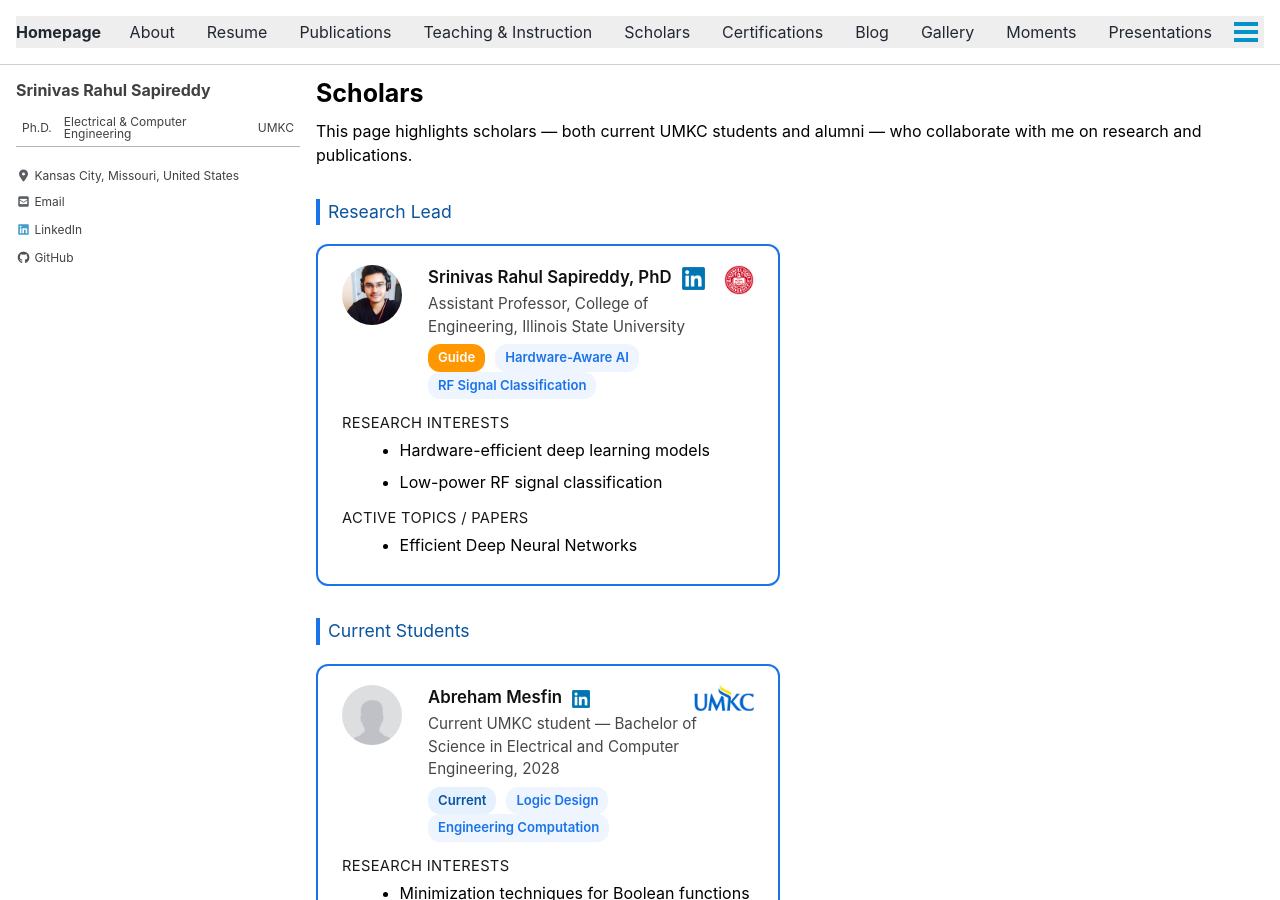
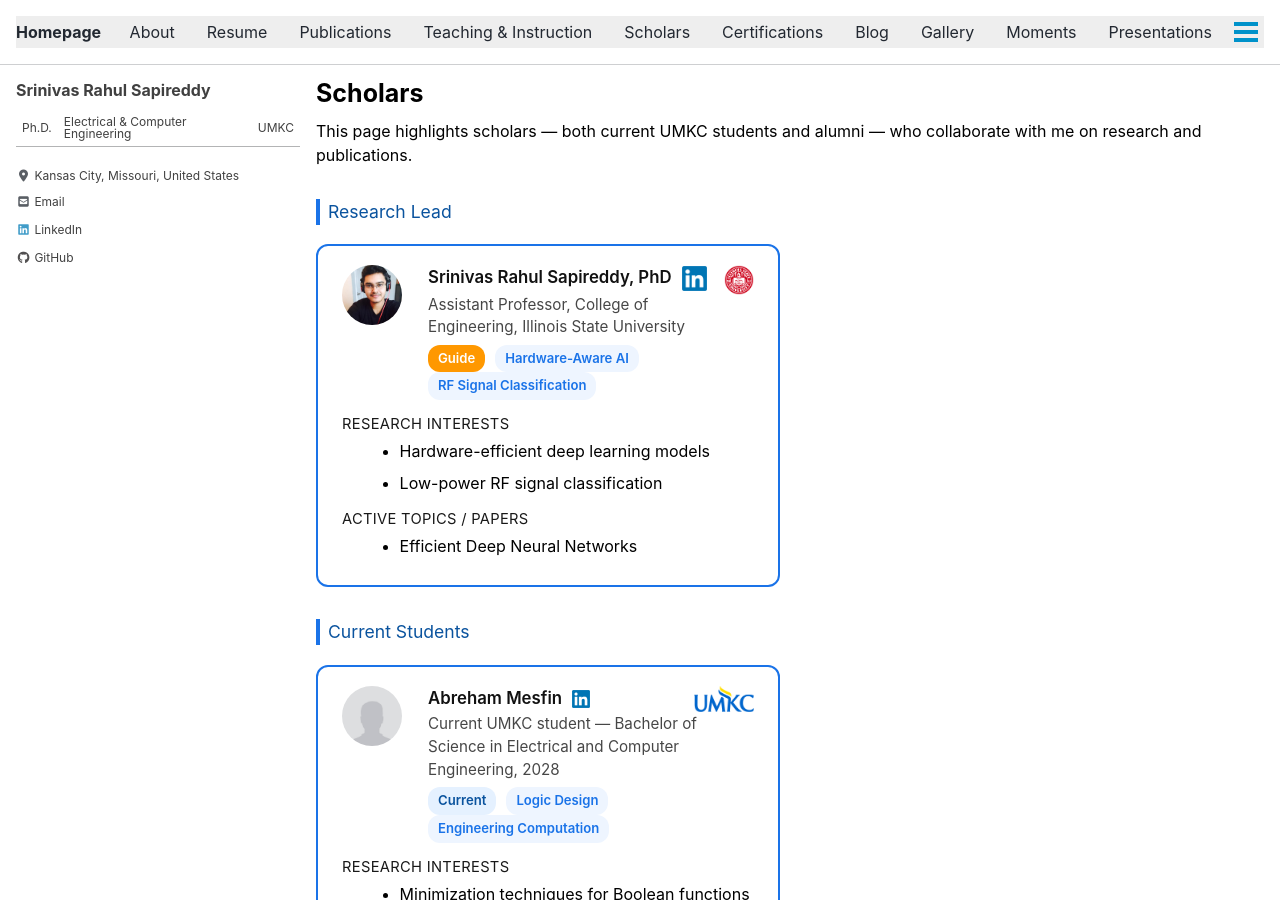
Before and after one commit to srsapireddy/srsapireddy.github.io, a Jekyll site: the page built from _pages/scholars.md, in a window 1280 px wide and 900 px high. Built offline with Jekyll 4.4.1, drawn with Linux system fonts in a browser that asks for light colours; cached includes are drawn as plain includes; nearby versions of some CDN libraries.

Commit message:
Update scholars.md

```diff
--- a/_pages/scholars.md
+++ b/_pages/scholars.md
@@ -151,7 +151,7 @@ This page highlights scholars — both current UMKC students and alumni — who
       <div>
         <div class="sch-name">Srinivas Rahul Sapireddy, PhD
           <a href="https://www.linkedin.com/in/srsapireddy2020/" target="_blank">
-          <img src="/images/linkedin.png" alt="LinkedIn" style="width:23px; height:23px; margin-left:6px; vertical-align:middle;"><img src="/images/isu.png" alt="UMKC Logo" class="logo">
+          <img src="/images/linkedin.png" alt="LinkedIn" style="width:25px; height:25px; margin-left:6px; vertical-align:middle;"><img src="/images/isu.png" alt="UMKC Logo" class="logo">
         </a>
         </div>
         <div class="sch-sub">Assistant Professor, College of Engineering, Illinois State University</div>
```
